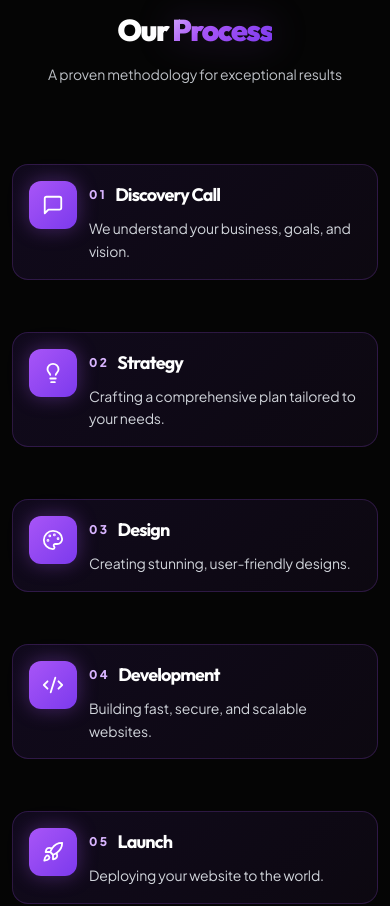
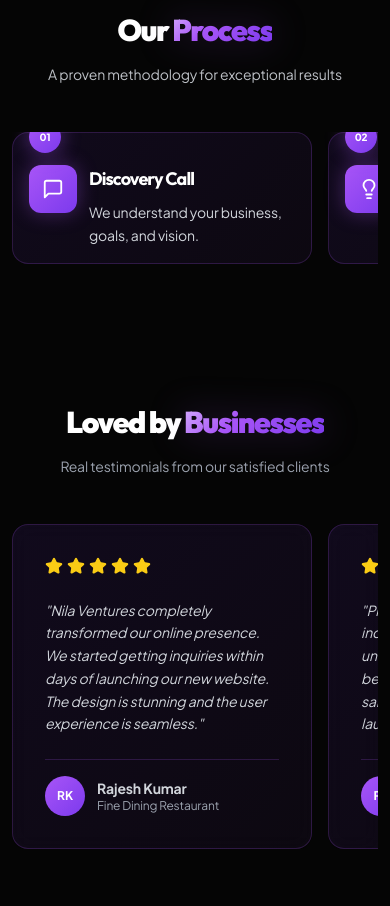
Before and after one commit to AshikMohammad-dev/Nila-Ventures, a React (Vite) app in the folder frontend/: page / in a window 390 px wide. Shown: the part 3400-4306 px from the top of the page. Built offline with nearby package versions, Linux system fonts and the light colour scheme.

Commit message:
process responsivness fix

```diff
--- a/frontend/src/components/sections/Process.jsx
+++ b/frontend/src/components/sections/Process.jsx
@@ -69,43 +69,34 @@ export default function Process() {
         <div className="relative">
           <div className="hidden lg:block absolute left-1/2 top-8 bottom-8 w-px bg-gradient-to-b from-transparent via-purple-500/70 to-transparent -translate-x-1/2" />
 
-          <div className="space-y-5 sm:space-y-6 lg:space-y-8">
+          <div className="flex md:grid md:grid-cols-3 gap-4 sm:gap-6 overflow-x-auto pb-3 md:overflow-visible snap-x md:snap-none scrollbar-thin scrollbar-thumb-purple-500/70 scrollbar-track-transparent">
             {steps.map((step, idx) => {
               const Icon = step.icon
-              const isOdd = idx % 2 === 0
 
               return (
                 <div
                   key={idx}
-                  className={`relative flex flex-col lg:flex-row ${isOdd ? '' : 'lg:flex-row-reverse'} gap-4 lg:gap-8 items-stretch`}
+                  className="relative flex-shrink-0 w-[82%] sm:w-[68%] md:w-auto max-w-[320px] md:max-w-none snap-center md:snap-none"
                   style={{
                     animation: `slideUp 0.6s ease-out ${idx * 0.1}s both`,
                   }}
                 >
-                  <div className="lg:w-1/2" />
-                  <div className="lg:w-1/2" />
-
-                  <div className={`glass-card w-full lg:w-[calc(50%-2rem)] p-4 sm:p-6 md:p-7 rounded-2xl border border-purple-500/20 relative ${isOdd ? 'lg:mr-auto' : 'lg:ml-auto'}`}>
-                    <div className="absolute left-4 top-4 hidden lg:flex items-center justify-center w-10 h-10 rounded-full bg-gradient-to-br from-purple-500 to-violet-600 text-white shadow-[0_0_20px_rgba(168,85,247,0.45)]">
-                      <span className="text-xs font-black">{step.number}</span>
+                  <div className="glass-card h-full p-4 sm:p-6 md:p-7 rounded-2xl border border-purple-500/20 relative">
+                    <div className="absolute -top-3 left-4 flex items-center justify-center w-8 h-8 rounded-full bg-gradient-to-br from-purple-500 to-violet-600 text-white shadow-[0_0_20px_rgba(168,85,247,0.45)]">
+                      <span className="text-[10px] font-black">{step.number}</span>
                     </div>
 
-                    <div className="flex items-start gap-3 sm:gap-4 lg:pt-2">
+                    <div className="flex items-start gap-3 sm:gap-4 pt-4 sm:pt-5">
                       <div className="w-12 h-12 sm:w-14 sm:h-14 rounded-xl bg-gradient-to-br from-purple-500 to-violet-600 flex items-center justify-center shadow-[0_0_20px_rgba(168,85,247,0.35)]">
                         <Icon size={22} className="text-white sm:w-6 sm:h-6" />
                       </div>
 
                       <div className="flex-1">
-                        <div className="flex items-center gap-2 lg:gap-3 mb-2">
-                          <span className="lg:hidden text-xs font-black tracking-[0.2em] text-purple-300">{step.number}</span>
-                          <h3 className="text-lg sm:text-xl md:text-2xl font-bold text-white">{step.title}</h3>
-                        </div>
+                        <h3 className="text-lg sm:text-xl md:text-2xl font-bold text-white mb-2">{step.title}</h3>
                         <p className="text-sm sm:text-base text-gray-300 leading-relaxed">{step.description}</p>
                       </div>
                     </div>
                   </div>
-
-                  <div className="hidden lg:flex absolute left-1/2 top-1/2 -translate-x-1/2 -translate-y-1/2 items-center justify-center w-6 h-6 rounded-full border-4 border-[#050505] bg-gradient-to-br from-purple-500 to-violet-600 shadow-[0_0_20px_rgba(168,85,247,0.45)]" />
                 </div>
               )
             })}
```
